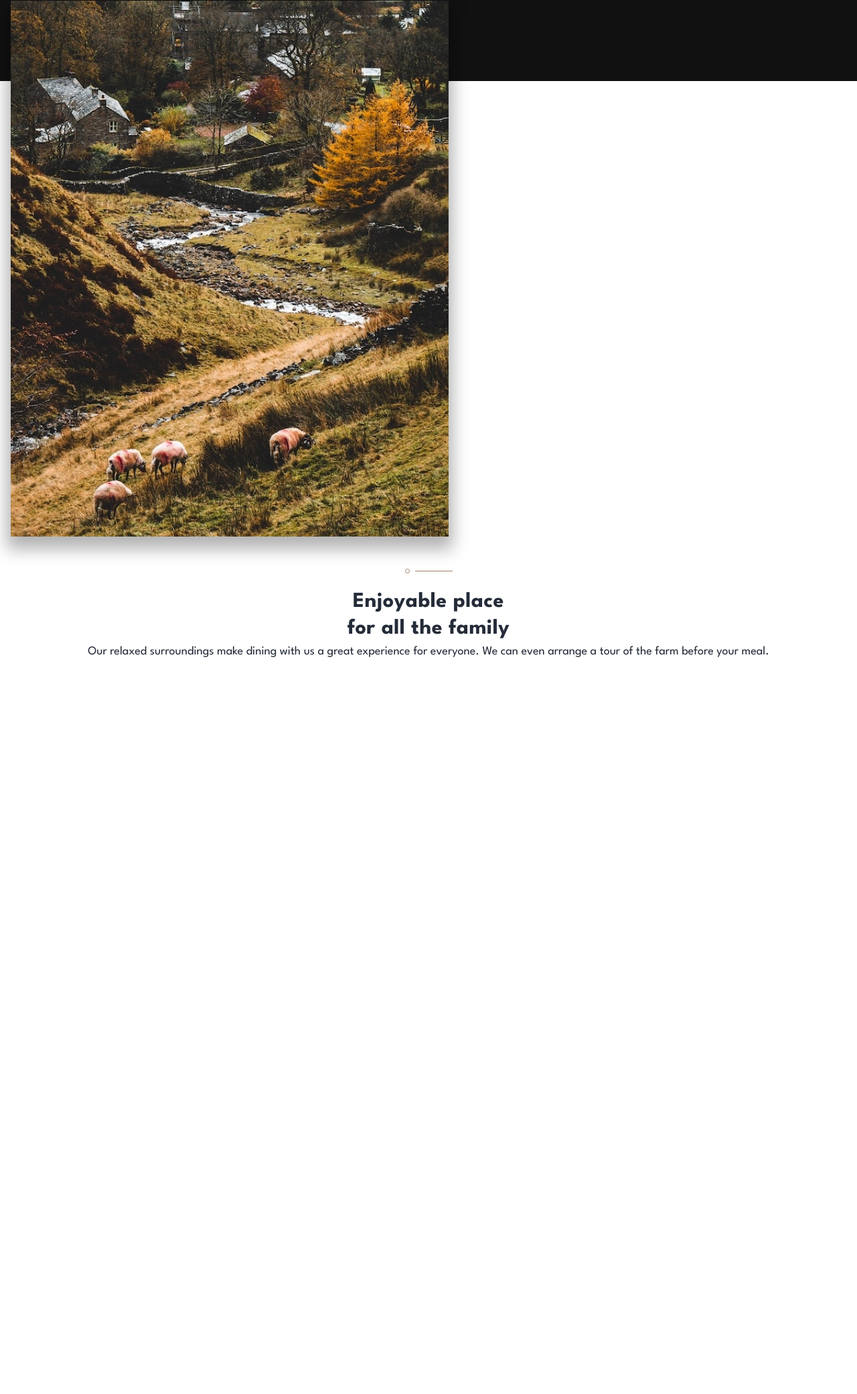
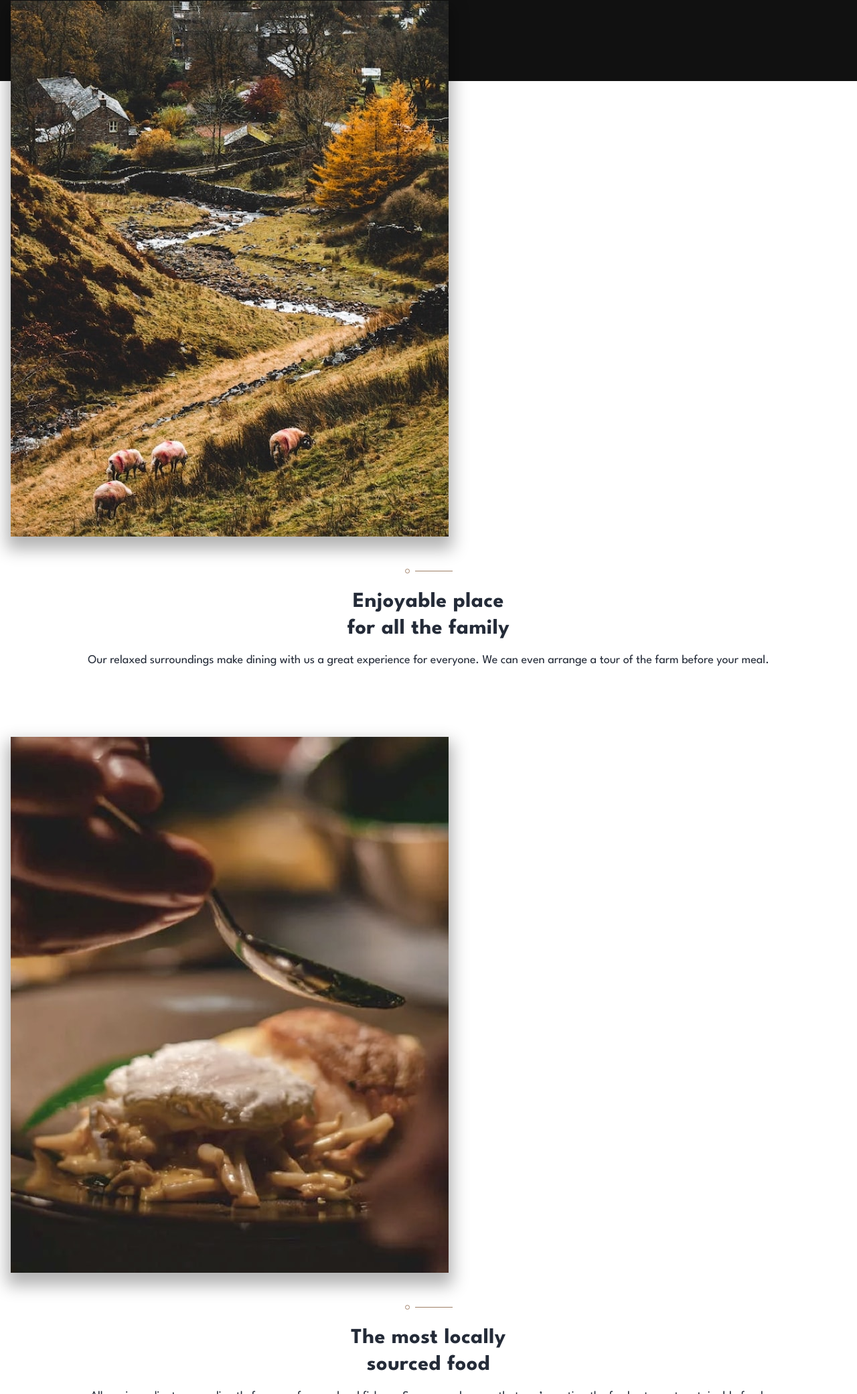
Before and after one commit to bengera/dine-restaurant, a website built with Vite: page index.html in a window 1280 px wide. Shown: the part 719-2800 px from the top of the page at 67% size. Before the commit the page ends 1785 px from the top, so only its background shows below. Built offline with nearby package versions, Linux system fonts and the light colour scheme; some packages are replaced by stand-ins of ours.

Commit message:
Add second image and text content to about section

```diff
--- a/index.html
+++ b/index.html
@@ -28,12 +28,23 @@
     <main>
       <section class="about">
         <div class="about__content">
-          <img src="./images/homepage/enjoyable-place-mobile@2x.jpg" alt="A stream winding towards a small village surrounded nature" class="about__img-enjoyable-place box-shadow-1">
+
+          <div class="about__top-section">
+          <img src="./images/homepage/enjoyable-place-mobile@2x.jpg" alt="A stream winding towards a small village surrounded nature" class="about__img box-shadow-1">
           <div class="about__text-content">
           <h2 class="about__heading">Enjoyable place <br> for all the family</h2>
           <p class="about__description">Our relaxed surroundings make dining with us a great experience for everyone. We can even arrange a tour of the farm before your meal.</p>
         </div>
-        </div>
+      </div> <!--top section end-->
+
+      <div class="about__bottom-section">
+        <img src="./images/homepage/locally-sourced-mobile@2x.jpg" alt="A hand holding a spoon over a dish" class="about__img box-shadow-1">
+        <div class="about__text-content">
+        <h2 class="about__heading">The most locally <br> sourced food</h2>
+        <p class="about__description">All our ingredients come directly from our farm or local fishery. So you can be sure that you’re eating the freshest, most sustainable food.</p>
+
+        </div> <!--about content end-->
+        </div> <!--bottom section end-->
       </section>
 
     </main>
--- a/sass/base/_general.scss
+++ b/sass/base/_general.scss
@@ -42,6 +42,7 @@ h2 {
     line-height: 40px;
 
 
+
   }
 
   &__description {
@@ -63,6 +64,10 @@ h2 {
   margin-top: -120px;
   padding: 0 1rem 5rem 1rem;
 
+  &__top-section {
+    margin-bottom: 101px;
+  }
+
   &__content {
 
     text-align: center;
@@ -72,6 +77,7 @@ h2 {
     font-size: 32px;
     line-height: 40px;
     position: relative;
+    margin-bottom: 13px;
 
 
     &::before{
@@ -89,7 +95,7 @@ h2 {
 
   }
 
-  &__img-enjoyable-place {
+  &__img {
     margin-bottom: 78px;
 
     // visibility: hidden;
```
